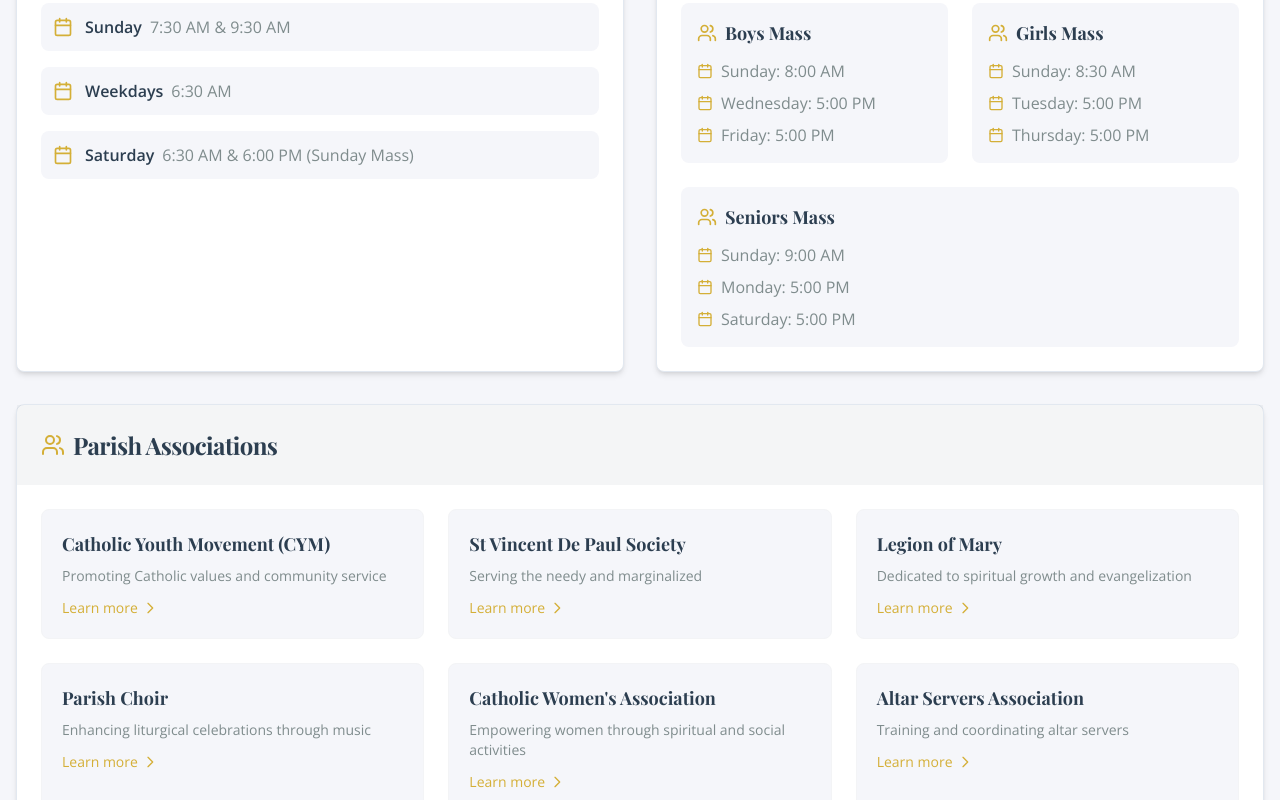
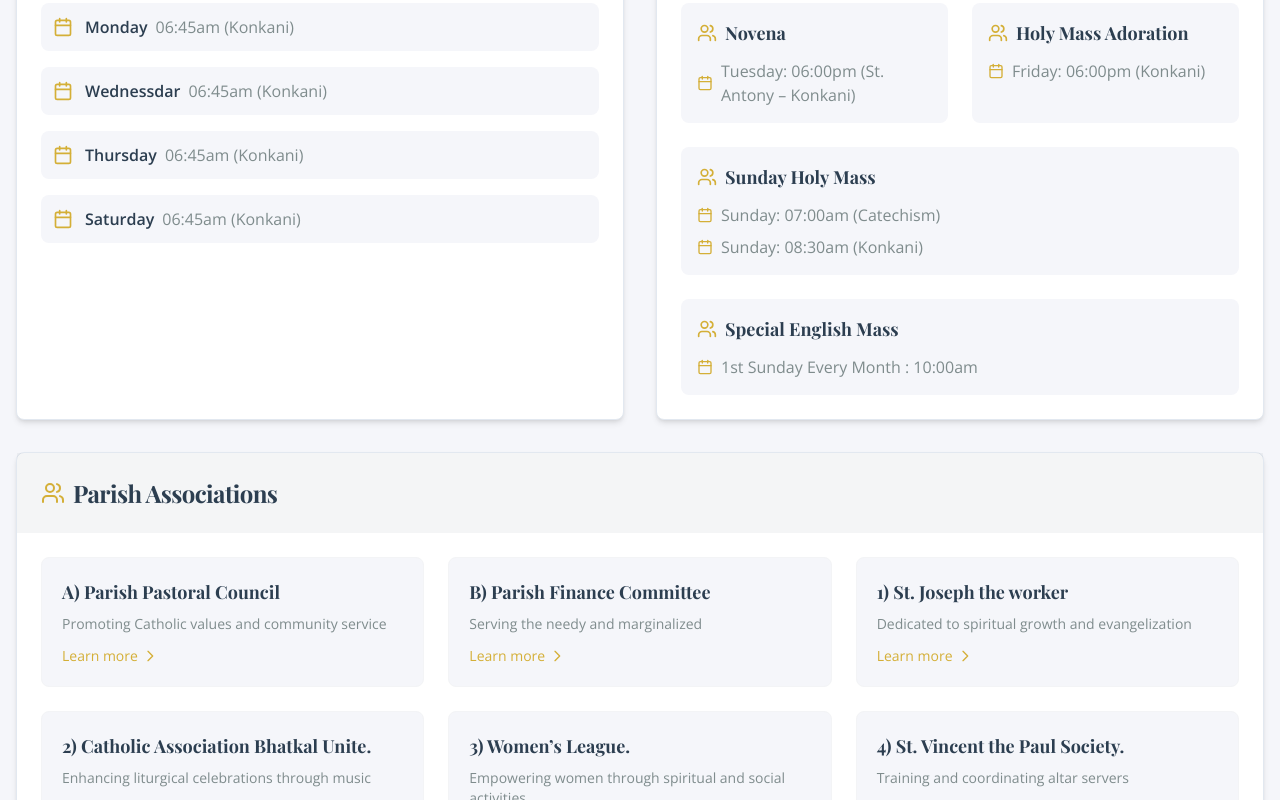
Before and after one commit to luis-hubb/ourladyoflourdes-church, a React (Vite) app: page / in a window 1280 px wide. Shown: the part 3520-4320 px from the top of the page. Built offline with nearby package versions, Linux system fonts and the light colour scheme.

Commit message:
changes mass timings

```diff
--- a/src/components/MassTimings.tsx
+++ b/src/components/MassTimings.tsx
@@ -6,59 +6,80 @@ import { Link } from 'react-router-dom';
 
 const MassTimings = () => {
   const massSchedule = {
-    general: [
-      { day: 'Sunday', time: '7:30 AM & 9:30 AM' },
-      { day: 'Weekdays', time: '6:30 AM' },
-      { day: 'Saturday', time: '6:30 AM & 6:00 PM (Sunday Mass)' }
+    WeekdaysMasses: [
+      { day: 'Monday', time: '06:45am (Konkani)' },
+      { day: 'Wednessdar', time: '06:45am (Konkani)' },
+      { day: 'Thursday', time: '06:45am (Konkani)' },
+      { day: 'Saturday', time: '06:45am (Konkani)' },
+
     ],
-    boys: [
-      { day: 'Sunday', time: '8:00 AM' },
-      { day: 'Wednesday', time: '5:00 PM' },
-      { day: 'Friday', time: '5:00 PM' }
+    Novena: [
+      { day: 'Tuesday', time: '06:00pm (St. Antony – Konkani) ' },
+
     ],
-    girls: [
-      { day: 'Sunday', time: '8:30 AM' },
-      { day: 'Tuesday', time: '5:00 PM' },
-      { day: 'Thursday', time: '5:00 PM' }
+    Holy_Mass_Adoration: [
+      { day: 'Friday', time: '06:00pm (Konkani)' },
     ],
-    seniors: [
-      { day: 'Sunday', time: '9:00 AM' },
-      { day: 'Monday', time: '5:00 PM' },
-      { day: 'Saturday', time: '5:00 PM' }
+    Sunday_Holy_Mass: [
+      { day: 'Sunday', time: '07:00am (Catechism)' },
+      { day: 'Sunday', time: '08:30am (Konkani)' },
+    ],
+     SpecialEnglishMass: [
+      { day: '1st Sunday Every Month ', time: '10:00am' },
     ]
   };
 
   const associations = [
     {
       id: 'cym',
-      name: 'Catholic Youth Movement (CYM)',
+      name: 'A) Parish Pastoral Council',
       description: 'Promoting Catholic values and community service'
     },
     {
       id: 'st-vincent-de-paul',
-      name: 'St Vincent De Paul Society',
+      name: 'B)	Parish Finance Committee',
       description: 'Serving the needy and marginalized'
     },
     {
       id: 'legion-of-mary',
-      name: 'Legion of Mary',
+      name: '1)	St. Joseph the worker',
       description: 'Dedicated to spiritual growth and evangelization'
     },
     {
       id: 'parish-choir',
-      name: 'Parish Choir',
+      name: '2)	Catholic Association Bhatkal Unite.',
       description: 'Enhancing liturgical celebrations through music'
     },
     {
       id: 'catholic-womens-association',
-      name: 'Catholic Women\'s Association',
+      name: '3)	Women’s League.',
       description: 'Empowering women through spiritual and social activities'
     },
     {
       id: 'altar-servers',
-      name: 'Altar Servers Association',
+      name: '4)	St. Vincent the Paul Society.',
       description: 'Training and coordinating altar servers'
-    }
+    },
+    {
+      id: 'Assisi-Youth',
+      name: '5)	Assisi Youth Club.',
+      description: 'Training and coordinating altar servers'
+    },
+    {
+      id: 'Children-Club.',
+      name: '6)	Children Club.',
+      description: 'Training and coordinating altar servers'
+    },
+     {
+      id: 'Altar-Servers',
+      name: '7)	Altar Servers.',
+      description: 'Training and coordinating altar servers'
+    },
+     {
+      id: 'choir',
+      name: '8) Choir',
+      description: 'Training and coordinating altar servers'
+    },
   ];
 
   const priests = [
@@ -114,12 +135,12 @@ const MassTimings = () => {
               <CardHeader className="bg-primary/5">
                 <CardTitle className="flex items-center gap-2 font-playfair text-2xl text-primary">
                   <Clock className="text-gold" />
-                  General Mass Timings
+                  Week Days Mass Timings
                 </CardTitle>
               </CardHeader>
               <CardContent className="p-6">
                 <div className="space-y-4">
-                  {massSchedule.general.map((schedule, index) => (
+                  {massSchedule.WeekdaysMasses.map((schedule, index) => (
                     <div key={index} className="flex items-center p-3 bg-ivory rounded-lg hover:bg-gold/5 transition-colors">
                       <Calendar className="text-gold mr-3 h-5 w-5 flex-shrink-0" />
                       <div>
@@ -146,10 +167,10 @@ const MassTimings = () => {
                   <div className="bg-ivory p-4 rounded-lg hover:bg-gold/5 transition-colors">
                     <h3 className="font-semibold text-lg mb-3 text-primary flex items-center">
                       <Users className="text-gold mr-2 h-5 w-5" />
-                      Boys Mass
+                      Novena
                     </h3>
                     <ul className="space-y-2">
-                      {massSchedule.boys.map((schedule, index) => (
+                      {massSchedule.Novena.map((schedule, index) => (
                         <li key={index} className="font-opensans text-soft-gray flex items-center">
                           <Calendar className="text-gold mr-2 h-4 w-4 flex-shrink-0" />
                           <span>{schedule.day}: {schedule.time}</span>
@@ -162,10 +183,10 @@ const MassTimings = () => {
                   <div className="bg-ivory p-4 rounded-lg hover:bg-gold/5 transition-colors">
                     <h3 className="font-semibold text-lg mb-3 text-primary flex items-center">
                       <Users className="text-gold mr-2 h-5 w-5" />
-                      Girls Mass
+                      Holy Mass Adoration
                     </h3>
                     <ul className="space-y-2">
-                      {massSchedule.girls.map((schedule, index) => (
+                      {massSchedule.Holy_Mass_Adoration.map((schedule, index) => (
                         <li key={index} className="font-opensans text-soft-gray flex items-center">
                           <Calendar className="text-gold mr-2 h-4 w-4 flex-shrink-0" />
                           <span>{schedule.day}: {schedule.time}</span>
@@ -178,10 +199,25 @@ const MassTimings = () => {
                   <div className="bg-ivory p-4 rounded-lg hover:bg-gold/5 transition-colors md:col-span-2">
                     <h3 className="font-semibold text-lg mb-3 text-primary flex items-center">
                       <Users className="text-gold mr-2 h-5 w-5" />
-                      Seniors Mass
+                      Sunday Holy Mass
                     </h3>
                     <ul className="space-y-2">
-                      {massSchedule.seniors.map((schedule, index) => (
+                      {massSchedule.Sunday_Holy_Mass.map((schedule, index) => (
+                        <li key={index} className="font-opensans text-soft-gray flex items-center">
+                          <Calendar className="text-gold mr-2 h-4 w-4 flex-shrink-0" />
+                          <span>{schedule.day}: {schedule.time}</span>
+                        </li>
+                      ))}
+                    </ul>
+                  </div>
+                  {/* Seniors Mass */}
+                  <div className="bg-ivory p-4 rounded-lg hover:bg-gold/5 transition-colors md:col-span-2">
+                    <h3 className="font-semibold text-lg mb-3 text-primary flex items-center">
+                      <Users className="text-gold mr-2 h-5 w-5" />
+                      Special English Mass
+                    </h3>
+                    <ul className="space-y-2">
+                      {massSchedule.SpecialEnglishMass.map((schedule, index) => (
                         <li key={index} className="font-opensans text-soft-gray flex items-center">
                           <Calendar className="text-gold mr-2 h-4 w-4 flex-shrink-0" />
                           <span>{schedule.day}: {schedule.time}</span>
```
